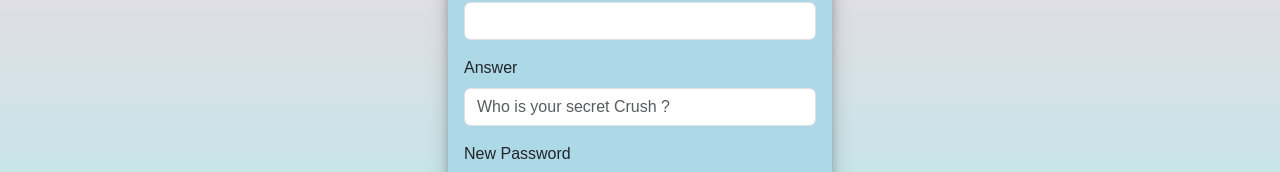
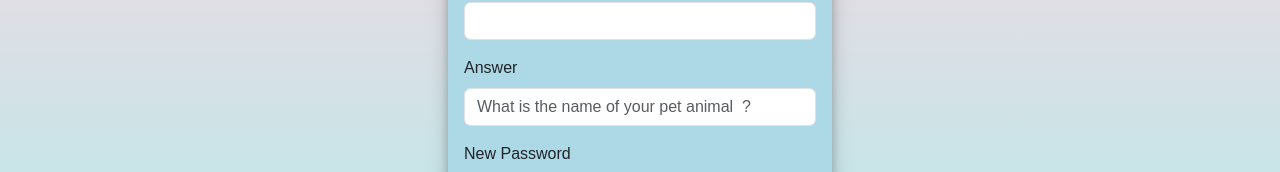
Before and after one commit to AyushSharma72/EcomWebApp, a React (Create React App) app in the folder client/: page /ForgotPassword in a window 1280 px wide. Shown: the part 276-448 px from the top of the page. Built offline with nearby package versions, Linux system fonts and the light colour scheme; no server answers.

Commit message:
Update forgotpassword.js

```diff
--- a/client/src/pages/forgotpassword.js
+++ b/client/src/pages/forgotpassword.js
@@ -87,7 +87,7 @@ const Forgotpassword = () => {
               id="exampleInputEmail1"
               aria-describedby="emailHelp"
               value={Answer}
-              placeholder="Who is your secret Crush ?"
+              placeholder="What is the name of your pet animal  ?"
               onChange={(e) => {
                 SetAnswer(e.target.value);
               }}
```
